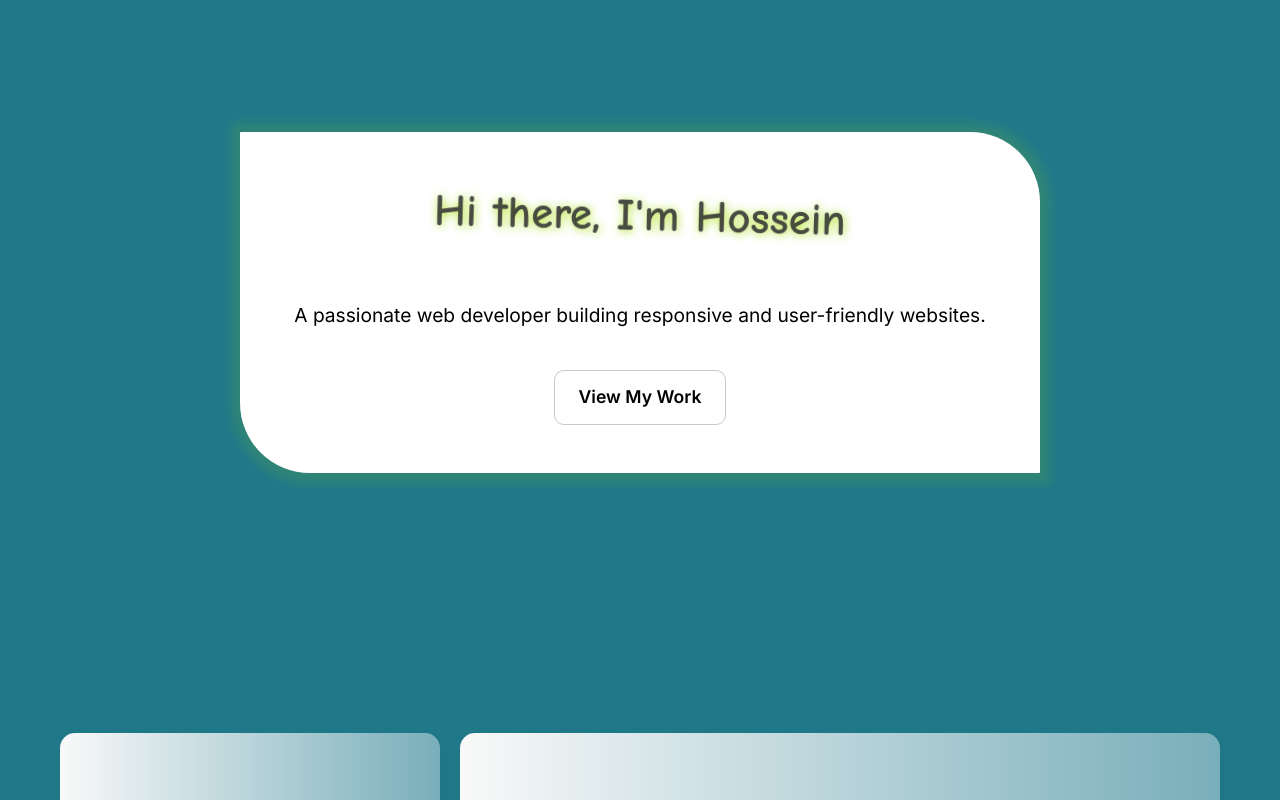
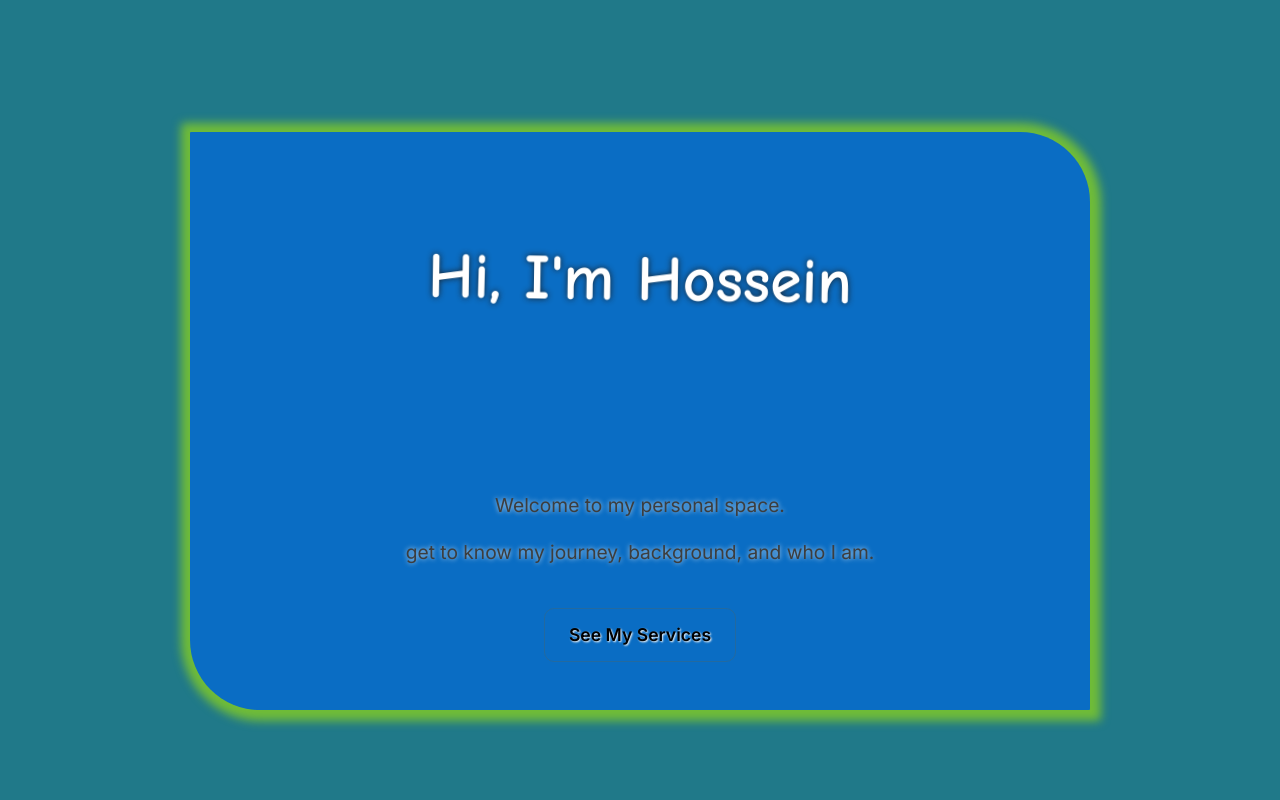
Before and after one commit to Hossein-Kelisa/Hossein-Kelisa-Portfolio, a React (Vite) app: page / in a window 1280 px wide. Shown: the part 940-1740 px from the top of the page. Built offline with nearby package versions, Linux system fonts and the light colour scheme; a web font is replaced by a local one.

Commit message:
updte structures

```diff
--- a/src/components/Certificates.jsx
+++ b/src/components/Certificates.jsx
@@ -1,4 +1,3 @@
-import React from "react";
 import Fades from "../Animations/Fades";
 import "./Certificates.css";
 import { useTranslation } from "react-i18next";
--- a/src/components/Collaboration.jsx
+++ b/src/components/Collaboration.jsx
@@ -1,6 +1,6 @@
 function CollaborationBanner() {
   return (
-    <div style={{ padding: "20px", display: "flex", justifyContent: "center" }}>
+    <div style={{ padding: "20px", display: "flex", justifyContent: "center", rotate: "-3deg" }}>
       <div
         style={{
           maxWidth: "500px",
--- a/src/components/Contact.css
+++ b/src/components/Contact.css
@@ -6,6 +6,7 @@
   margin: 0 auto;
   border-radius: 15px;
   box-shadow: 0 6px 15px rgba(0, 0, 0, 0.05);
+  rotate: -3deg;
 }
 
 .contact-title {
@@ -74,7 +75,7 @@
     font-size: 2rem;
   }
 
-  .contact-detail{
+  .contact-detail {
     font-size: 1.2rem;
     padding: 0 1rem;
   }
--- a/src/components/Footer.css
+++ b/src/components/Footer.css
@@ -3,6 +3,7 @@
   color: white;
   padding: 20px;
   text-align: center;
+  margin-top: 45px;
 }
 @media (max-width: 768px) {
   .footer {
--- a/src/components/Hero.css
+++ b/src/components/Hero.css
@@ -1,37 +1,31 @@
 .hero-section {
-  max-width: 800px;
-  margin-top: 10rem;
-  margin-bottom: 15rem;
-  margin-right: auto;
-  margin-left: auto;
+  max-width: 900px;
+  margin: 10rem auto 15rem auto;
   padding: 3rem 2.5rem;
   border-radius: 1px 70px 1px 70px;
-  box-shadow: 1px 1px 10px 10px rgba(146, 201, 18, 0.145);
+  box-shadow: 1px 1px 10px 10px rgba(157, 226, 9, 0.635);
   text-align: center;
   line-height: 1.6;
   transition: transform 0.3s ease;
-  background: #ffffff;
+  background: rgb(10, 109, 196);
 }
 body.dark .hero-section {
-  background: linear-gradient(to right, #6a7784, #ffffff);
+  background: linear-gradient(to right, #ffffff63, #246ae2d4);
 }
 .hero-title {
-  font-size: 2.8rem;
+  font-size: 4rem;
   font-weight: 700;
-  margin-bottom: 3rem;
-  color: #313131dc;
+  margin-bottom: 10rem;
+  margin-top: 3rem;
+  color: #ffffff;
   animation: wave 3s infinite alternate;
-  text-shadow: 1px 1px 10px rgba(165, 221, 9, 0.894);
-}
-.hero-title span {
-  color: #edededf4;
-  font-size: 3.2rem;
-  text-shadow: 1.5px 1.5px 0 #060b25;
+  text-shadow: 0 0 6px rgba(26, 26, 26, 0.894);
 }
 .hero-subtitle {
   font-size: 1.2rem;
   margin-bottom: 1rem;
-  color: #000000;
+  color: #3d3d3d;
+  text-shadow: 0 0 5px rgba(255, 255, 255, 0.767);
 }
 .hero-button {
   display: inline-block;
--- a/src/components/Hero.jsx
+++ b/src/components/Hero.jsx
@@ -9,15 +9,16 @@ const Hero = () => {
     <section className="hero-section">
       <Fades animationType="fadeZoom">
         <h1 className="hero-title">
-          {t('hero.greeting', { name: "Hossein" })}
+          {t("hero.homeGreeting", { name: "Hossein" })}
         </h1>
       </Fades>
-      <p className="hero-subtitle">
-        {t('hero.subtitle')}
-      </p>
+
+      <p className="hero-subtitle">{t("hero.homeSubtitle1")}</p>
+      <p className="hero-subtitle">{t("hero.homeSubtitle2")}</p>
+
       <Fades animationType="fadeZoom">
         <a href="/services" className="hero-button">
-          {t('hero.viewWork')}
+          {t("hero.goToServices")}
         </a>
       </Fades>
     </section>
--- a/src/components/Hobbies.css
+++ b/src/components/Hobbies.css
@@ -1,7 +1,7 @@
 .hobbies-section {
   text-align: center;
   padding: 60px 20px;
-  background-color: #fafafa;
+  rotate: -3deg;
 }
 
 .hobbies-title {
--- a/src/components/Layout.css
+++ b/src/components/Layout.css
@@ -4,6 +4,7 @@
   padding: 20px 20px;
   max-width: 1200px;
   margin: 0 auto;
+  rotate: -3deg;
 }
 
 .layout-left {
--- a/src/components/MyLanguages.css
+++ b/src/components/MyLanguages.css
@@ -6,6 +6,7 @@
   border-radius: 12px;
   backdrop-filter: blur(12px);
   box-shadow: 0 8px 25px rgba(0, 0, 0, 0.15);
+  rotate: -3deg;
 }
 
 .lang-title {
--- a/src/components/Navbar.css
+++ b/src/components/Navbar.css
@@ -11,6 +11,7 @@
   border-radius: 30px 2px 30px 2px;
   max-width: 1000px;
   margin: 6rem auto;
+  width: calc(100% - 1rem);
 }
 
 .logo {
--- a/src/components/Resume.css
+++ b/src/components/Resume.css
@@ -6,6 +6,7 @@
   margin: 0 auto 2rem auto;
   border-radius: 15px;
   box-shadow: 0 6px 15px rgba(0, 0, 0, 0.05);
+  rotate: -3deg;
 }
 
 .resume-section h2 {
--- a/src/locales/en.json
+++ b/src/locales/en.json
@@ -8,9 +8,10 @@
     "contact": "Contact"
   },
   "hero": {
-    "greeting": "Hi there, I'm {{name}}",
-    "subtitle": "A passionate web developer building responsive and user-friendly websites.",
-    "viewWork": "View My Work"
+    "homeGreeting": "Hi, I'm {{name}}",
+    "homeSubtitle1": "Welcome to my personal space.",
+    "homeSubtitle2": "get to know my journey, background, and who I am.",
+    "goToServices": "See My Services"
   },
   "about": {
     "title": "About Me",
```
